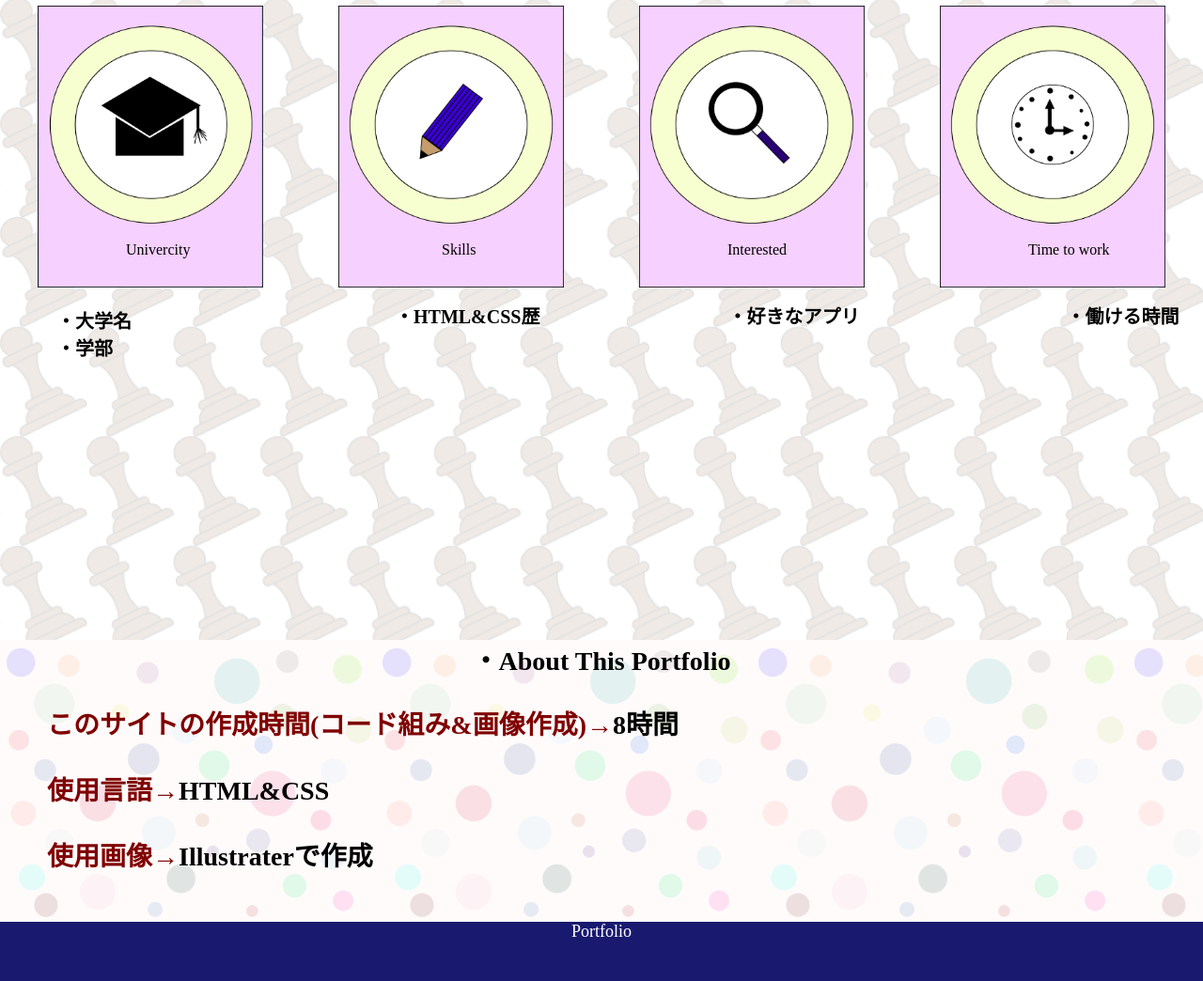
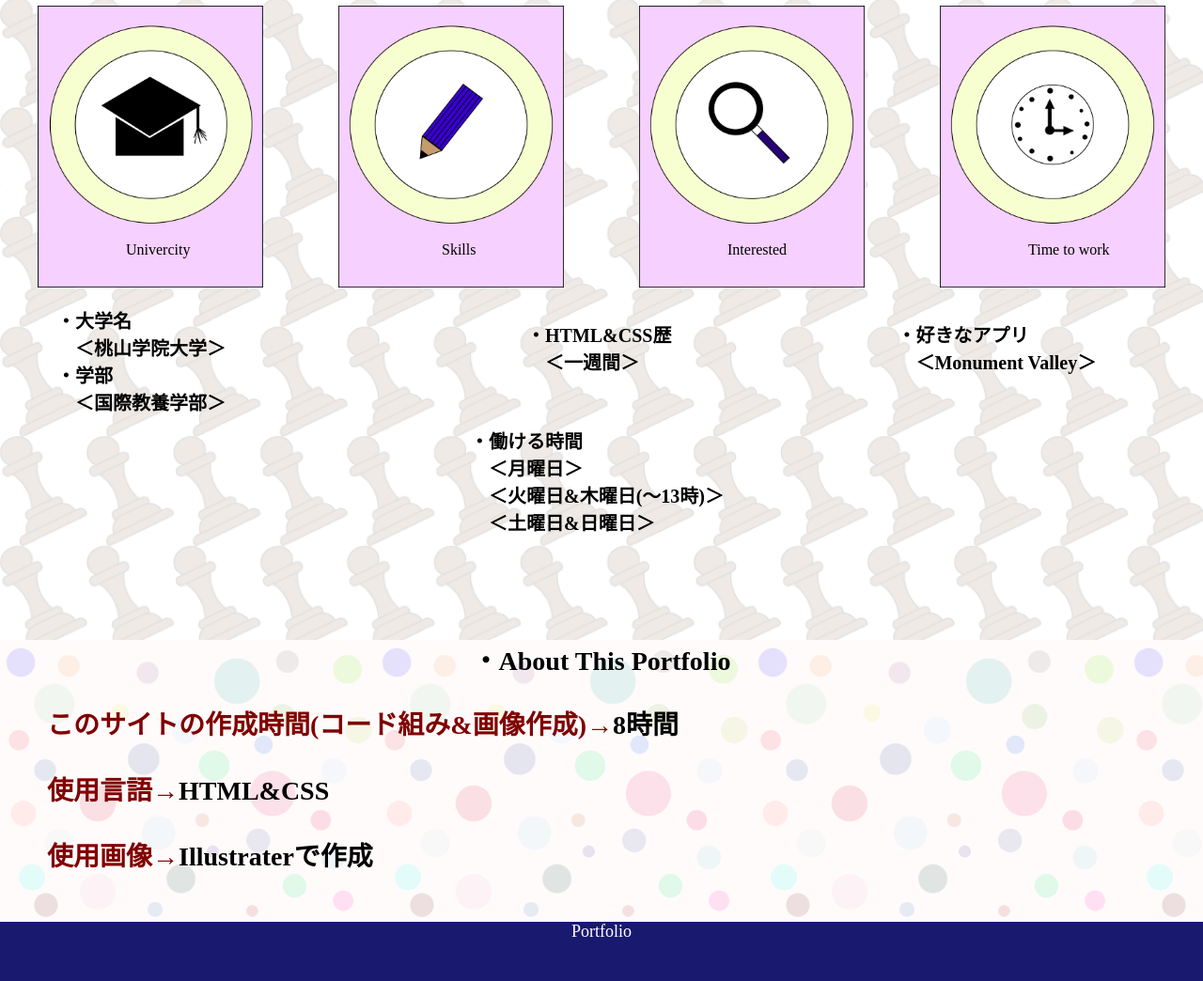
Before and after one commit to yumayumaaa/portfolio, a plain HTML site: page index.html in a window 1280 px wide. Shown: the part 649-1693 px from the top of the page at 94% size. Drawn offline with Linux system fonts and the light colour scheme.

Commit message:
Update index.html

```diff
--- a/index.html
+++ b/index.html
@@ -60,18 +60,32 @@
             <div class="lesson-coment1">
              <ul>
               <li>・大学名</li>
+              <li>　＜桃山学院大学＞</li>
               <li>・学部</li>
+              <li>　＜国際教養学部＞</li>
              </ul>
 
               </div>
             <div class="lesson-coment2">
-              <a>・HTML&CSS歴</a>
+
+              <ul>
+                <li>・HTML&CSS歴</li>
+                <li>　＜一週間＞</li>
+                </ul>
               </div>
             <div class="lesson-coment3">
-            <a>・好きなアプリ</a>
+<ul>
+            <li>・好きなアプリ</li>
+            <li>　＜Monument Valley＞</li>
+            </ul>
             </div>
             <div class="lesson-coment4">
-            <a>・働ける時間</a>
+            <ul>
+            <li>・働ける時間 </li>
+            <li>　＜月曜日＞ </li>
+            <li>　＜火曜日&木曜日(〜13時)＞</li>
+            <li>　＜土曜日&日曜日＞</li>
+            </ul>
             </div>
 
             </div>
```
